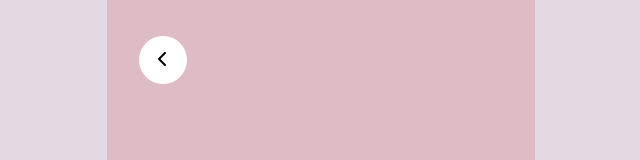
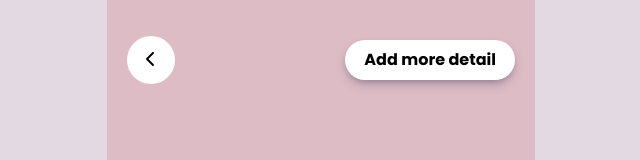
Before and after one commit to MAD-FOR-POST/mad-for-post-client, a Next.js app: page /input/text/keyword in a window 1280 px wide. Shown: the top 160 px of the page, without its empty margins (319-959 px from the left). Built offline with nearby package versions, Linux system fonts and the light colour scheme; no server answers; what recoil-persist would draw is missing.

Commit message:
feat: add more detail button added

```diff
--- a/src/components/ui/button/BackButton.tsx
+++ b/src/components/ui/button/BackButton.tsx
@@ -18,10 +18,8 @@ export const BackButton: React.FC<Props> = ({ onClick, extraStyles }) => {
   const buttonStyles = `bg-white w-[48px] h-[48px] rounded-full start-10 z-10 ${extraStyles}`
 
   return (
-    <div className="w-full px-8">
-      <button className={buttonStyles} onClick={onClick ? onClick : onButtonClicked}>
-        <FontAwesomeIcon icon={faChevronLeft} />
-      </button>
-    </div>
+    <button className={buttonStyles} onClick={onClick ? onClick : onButtonClicked}>
+      <FontAwesomeIcon icon={faChevronLeft} />
+    </button>
   )
 }
--- a/src/pages/input/image/index.tsx
+++ b/src/pages/input/image/index.tsx
@@ -32,18 +32,6 @@ export default function TailwindExample() {
 
   const [clickedImg, setClickedImg] = useState(gptResults.image ? gptResults.image[0] : '')
   const [clickedImgIndex, setClickedImgIndex] = useState(0)
-  const onImageChanged = (event: ChangeEvent<HTMLInputElement>) => {
-    if (!event?.target?.files) return
-
-    const file = event?.target?.files[0]
-    if (file) {
-      const reader = new FileReader()
-      reader.onloadend = () => {
-        setSelectedImagesArray((prevStringArray) => [...prevStringArray, reader.result as string])
-      }
-      reader.readAsDataURL(file)
-    }
-  }
 
   const onDeleteImage = (index: number) => {
     const confirmed = confirm('Do you want to delete?')
@@ -104,6 +92,19 @@ export default function TailwindExample() {
   const onImageClick = (imageUrl: string, index: number) => {
     setClickedImg(imageUrl)
     setClickedImgIndex(index)
+  }
+
+  const onImageChanged = (event: ChangeEvent<HTMLInputElement>) => {
+    if (!event?.target?.files) return
+
+    const file = event?.target?.files[0]
+    if (file) {
+      const reader = new FileReader()
+      reader.onloadend = () => {
+        setSelectedImagesArray((prevStringArray) => [...prevStringArray, reader.result as string])
+      }
+      reader.readAsDataURL(file)
+    }
   }
 
   useEffect(() => {
@@ -183,7 +184,7 @@ export default function TailwindExample() {
                   </span>
                 </motion.div>
               ))}
-              {selectedImagesArray.length! < 6 && (
+              {selectedImagesArray.length! < 10 && (
                 <label
                   htmlFor="imageInput"
                   className="bg-white w-full  z-10 rounded-3xl max-w-[100px] max-h-[100px] min-w-[100px] min-h-[100px]  flex justify-center items-center cursor-pointer"
--- a/src/pages/input/text/keyword/index.tsx
+++ b/src/pages/input/text/keyword/index.tsx
@@ -11,12 +11,13 @@ import { SizedBox } from '@/components/ui/box/SizedBox'
 import Layout from '@/components/layout'
 import { TitleText } from '@/components/ui/typography/TitleText'
 import { KeywordModal } from '@/components/ui/modal/KeywordModal'
+
 export default function TextKeywordPage() {
   const [typedKeyword, setTypedKeyword] = useState('') //리스트 안에 각각
   const router = useRouter()
   //recoil 써서 keyword와 detail값 넣기
   const [userInput, setUserInput] = useRecoilState(userInputTextsAtom)
-  const [isModalOpen, setModalOpen] = useState(false);
+  const [isModalOpen, setModalOpen] = useState(false)
   const { keywords, detail } = userInput
 
   const onEnterKeyDown = () => {
@@ -42,14 +43,12 @@ export default function TextKeywordPage() {
 
   const onGoToTextOptional = () => {
     if (keywords.length < 3) {
-      setModalOpen(true);
+      setModalOpen(true)
       return
     }
 
     router.push(AppRoutes.inputTextOptional)
   }
-
-
 
   useEffect(() => {
     console.log('리코일되나확인useEffect로', userInput)
@@ -58,32 +57,34 @@ export default function TextKeywordPage() {
   return (
     <Layout>
       <div className={'flex flex-col justify-between items-center bg-[#DDBCC5] w-full max-w-[428px] h-full pt-9 relative '}>
+        <div className="flex w-full items-center justify-between px-5">
           <BackButton />
+          <button
+            className="bg-white rounded-full py-2 px-[19px] font-bold shadow-[rgba(50,50,93,0.25)_0px_6px_12px_-2px,_rgba(0,0,0,0.3)_0px_3px_7px_-3px]"
+            onClick={() => {
+              router.push(AppRoutes.inputTextOptional)
+            }}
+          >
+            Add more detail
+          </button>{' '}
+        </div>
         <TitleText>Give me words</TitleText>
         <div className={'relative w-full'}>
-          <img src='/images/FormBackgroundTop.png'/>
+          <img src="/images/FormBackgroundTop.png" />
           <div className={'flex flex-col items-center  w-full bg-white bg-opacity-50'}>
             <div className={'flex flex-col bg-white rounded-[36.38px] w-[87%] min-h-[250px] px-[10px] py-[11px] mb-[104px]'}>
               <div className={'text-center'}>
                 <p className={'text-[#262A2F] text-[14px] font-bold '}>Keywords</p>
-                  <p  className={'text-[#E71C40] text-[14px] '}>* Min : 3 words, Max : 10 words</p>
+                <p className={'text-[#E71C40] text-[14px] '}>* Min : 3 words, Max : 10 words</p>
               </div>
-                {userInput.keywords.length<10 &&
-                <KeywordInput keyword={typedKeyword} setPutKeyword={setTypedKeyword} onEnterKeyDown={onEnterKeyDown} />
-                }
+              {userInput.keywords.length < 10 && <KeywordInput keyword={typedKeyword} setPutKeyword={setTypedKeyword} onEnterKeyDown={onEnterKeyDown} />}
               <SizedBox height={12} />
               <KeywordList keywords={userInput.keywords} onRemoveKeywordButtonClicked={onRemoveKeywordButtonClicked} />
             </div>
             <NextButton onClick={onGoToTextOptional}>Done</NextButton>
           </div>
         </div>
-      {isModalOpen && (
-        <KeywordModal
-          Title={"You must enter at least 3 keywords!"}
-          SubTitle={"* Number of keywords required : 3 to 10"}
-          setKeywordModalOpen={setModalOpen}
-          />
-      )}
+        {isModalOpen && <KeywordModal Title={'You must enter at least 3 keywords!'} SubTitle={'* Number of keywords required : 3 to 10'} setKeywordModalOpen={setModalOpen} />}
       </div>
     </Layout>
   )
--- a/src/pages/input/text/optional/index.tsx
+++ b/src/pages/input/text/optional/index.tsx
@@ -100,7 +100,9 @@ export default function TextOptionalPage() {
     <Layout>
       {!isLoading ? (
         <div className={'flex flex-col justify-between items-center bg-[#DDBCC5] w-full max-w-[428px] h-full pt-9 relative '}>
-          <BackButton />
+          <div className="flex w-full items-center justify-between px-5">
+            <BackButton />
+          </div>
           <TitleText>Give me words</TitleText>
           <div className={'relative w-full'}>
             <img src="/images/FormBackgroundTop.png" />
```
Lines whose indentation alone changed are shown as unchanged.
